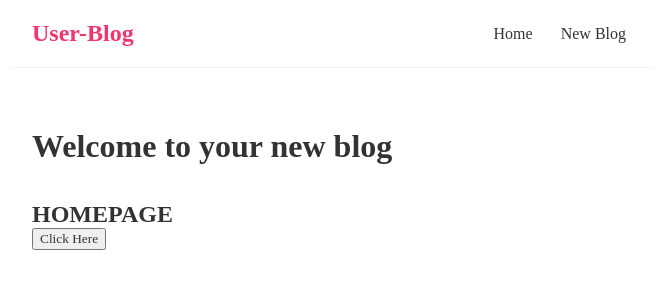
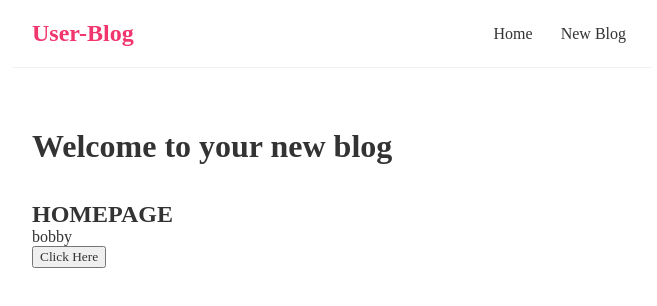
Before and after one commit to Gonzalez32/B-U, a React (Create React App) app: page / in a window 1280 px wide. Shown: the top 306 px of the page, without its empty margins (308-965 px from the left). Built offline with nearby package versions, Linux system fonts and the light colour scheme.

Commit message:
modified home.js

```diff
--- a/src/Home.js
+++ b/src/Home.js
@@ -1,12 +1,18 @@
+import { useState } from "react";
+
 const Home = () => {
 
+    // name function will go here
+    const [name, setName] = useState("bobby");
+
     const handleClick = () => {
-        console.log('Hello, User! {maybe user name will print here???}');
+        setName('Jimmy');
     }
 
     return (
         <div className="home">
             <h2>HOMEPAGE</h2>
+            <p>{ name }</p>
             <button onClick={handleClick}>Click Here</button>
         </div>
      );
```
